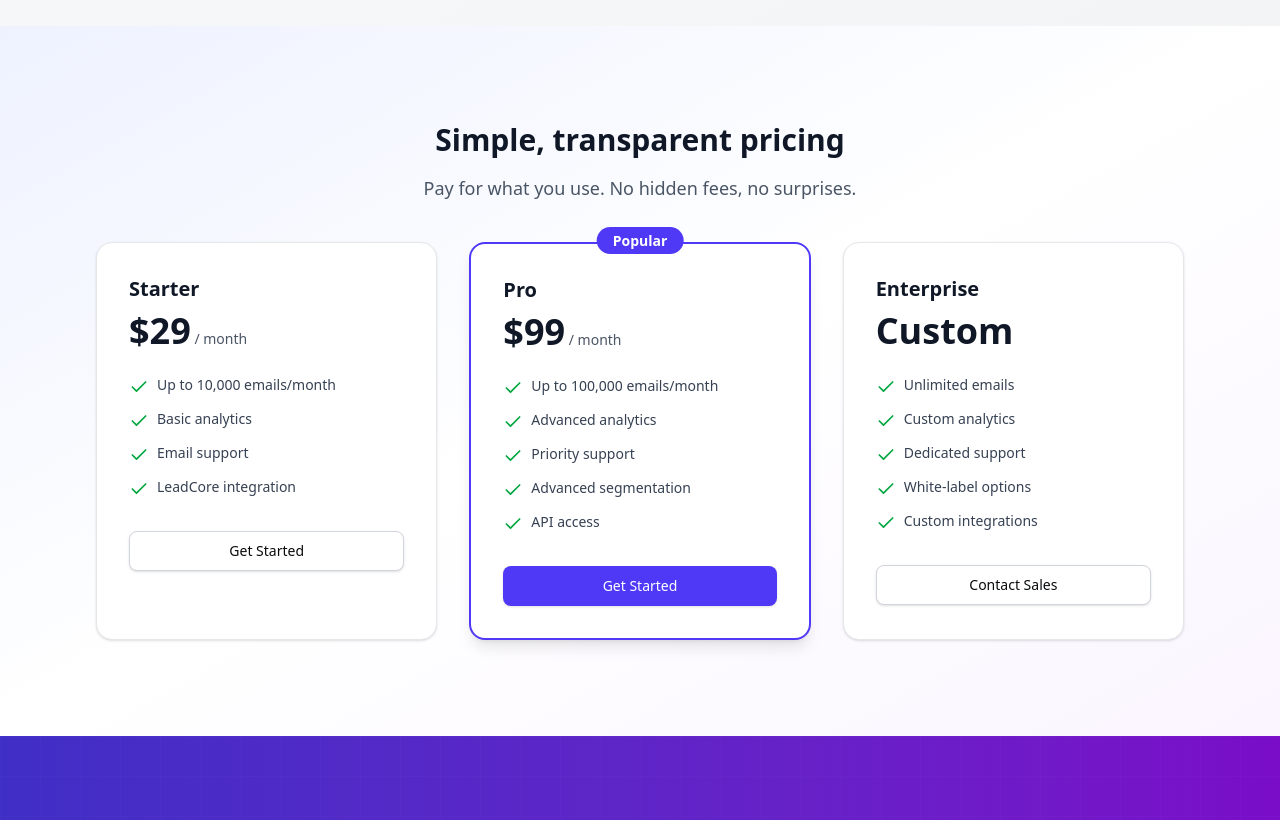
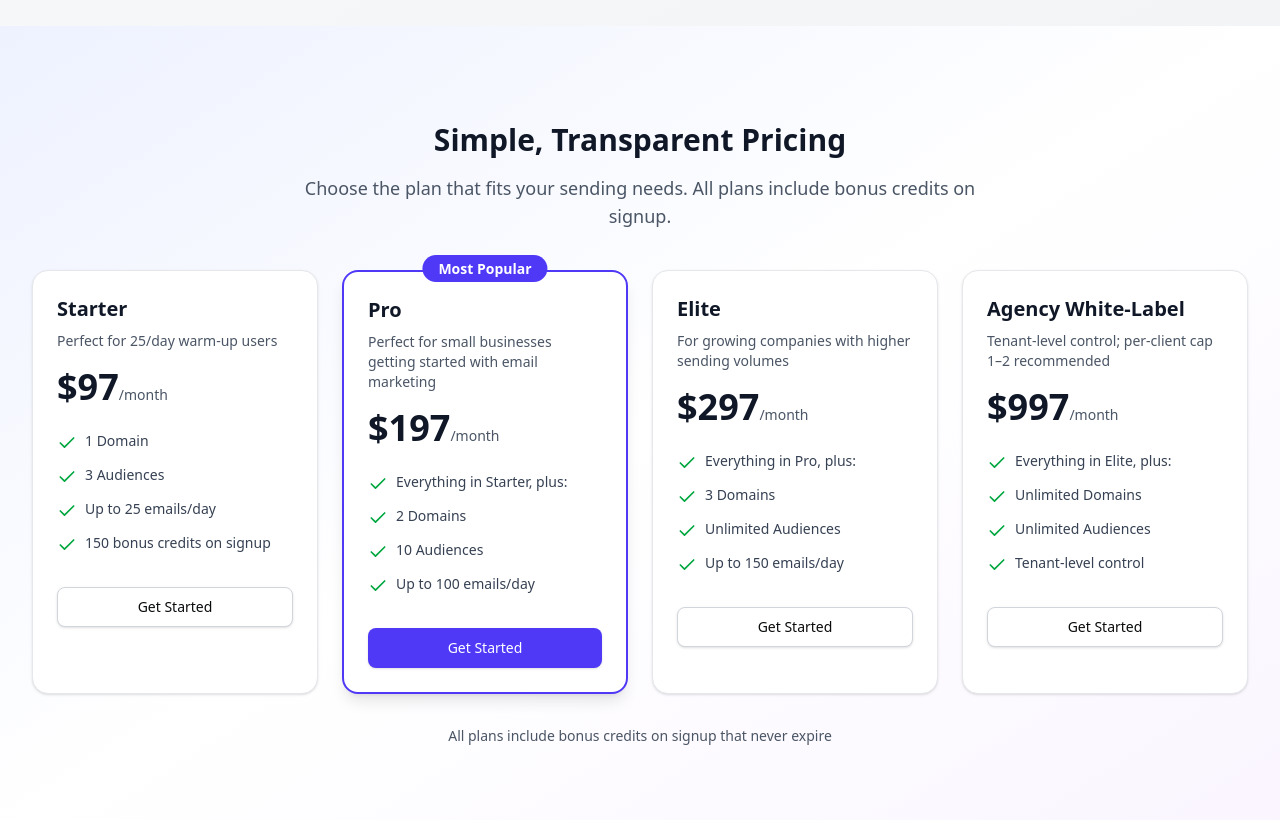
Before and after one commit to vanntrong/lead-core-ai, a Next.js app: page /townsend in a window 1280 px wide. Shown: the part 1960-2780 px from the top of the page. Built offline with nearby package versions, Linux system fonts and the light colour scheme; no server answers; what @bprogress/next would draw is missing.

Commit message:
update link

```diff
--- a/src/app/page.tsx
+++ b/src/app/page.tsx
@@ -1,5 +1,6 @@
 import "@/app/globals.css";
 import {
+	ChevronDown,
 	DollarSign,
 	Globe,
 	MessageSquare,
@@ -13,13 +14,12 @@ import { DemoDialog } from "@/components/demo-dialog";
 import Footer from "@/components/footer";
 import { Button } from "@/components/ui/button";
 import {
-	NavigationMenu,
-	NavigationMenuContent,
-	NavigationMenuItem,
-	NavigationMenuLink,
-	NavigationMenuList,
-	NavigationMenuTrigger,
-} from "@/components/ui/navigation-menu";
+	DropdownMenu,
+	DropdownMenuContent,
+	DropdownMenuItem,
+	DropdownMenuTrigger,
+} from "@/components/ui/dropdown-menu";
+import { EcosystemLinks } from "@/constants/links";
 import { createClient } from "@/lib/supabase/server";
 import { getAdminEmails } from "@/utils/helper";
 
@@ -47,63 +47,44 @@ export default async function Home() {
 							</Link>
 						</div>
 						<div className="hidden items-center space-x-8 md:flex">
-							<NavigationMenu>
-								<NavigationMenuList>
-									<NavigationMenuItem>
-										<NavigationMenuTrigger className="h-auto bg-transparent px-0 font-medium text-gray-600 hover:bg-transparent hover:text-gray-900 data-[state=open]:bg-transparent">
-											Ecosystem
-										</NavigationMenuTrigger>
-										<NavigationMenuContent>
-											<div className="w-48 p-2">
-												<NavigationMenuLink asChild>
-													<Link
-														className="block rounded-md px-3 py-2 text-sm hover:bg-gray-100"
-														href="/"
-													>
-														LeadCore AI
-													</Link>
-												</NavigationMenuLink>
-												<NavigationMenuLink asChild>
-													<Link
-														className="block rounded-md px-3 py-2 text-sm hover:bg-gray-100"
-														href="/townsend"
-													>
-														TownSend
-													</Link>
-												</NavigationMenuLink>
-												<NavigationMenuLink asChild>
-													<a
-														className="block rounded-md px-3 py-2 text-sm hover:bg-gray-100"
-														href="https://townecho.com"
-														rel="noopener noreferrer"
-														target="_blank"
-													>
-														TownEcho
-													</a>
-												</NavigationMenuLink>
-												<NavigationMenuLink asChild>
-													<a
-														className="block rounded-md px-3 py-2 text-sm hover:bg-gray-100"
-														href="https://townpay.com"
-														rel="noopener noreferrer"
-														target="_blank"
-													>
-														TownPay
-													</a>
-												</NavigationMenuLink>
-											</div>
-										</NavigationMenuContent>
-									</NavigationMenuItem>
-								</NavigationMenuList>
-							</NavigationMenu>
+							<DropdownMenu>
+								<DropdownMenuTrigger className="flex items-center gap-1 font-medium text-muted-foreground text-sm transition-colors hover:text-foreground">
+									Ecosystem
+									<ChevronDown className="h-4 w-4" />
+								</DropdownMenuTrigger>
+								<DropdownMenuContent align="start" className="w-64">
+									{EcosystemLinks.map((link) => (
+										<DropdownMenuItem asChild key={link.name}>
+											<Link
+												className="cursor-pointer"
+												href={link.href}
+												rel="noopener noreferrer"
+												target={link.target}
+											>
+												<div className="flex items-center gap-3">
+													<div className="rounded-md bg-indigo-600 p-2">
+														{link.icon}
+													</div>
+													<div>
+														<p className="font-semibold">{link.name}</p>
+														<p className="text-muted-foreground text-sm">
+															{link.description}
+														</p>
+													</div>
+												</div>
+											</Link>
+										</DropdownMenuItem>
+									))}
+								</DropdownMenuContent>
+							</DropdownMenu>
 							<Link
-								className="font-medium text-gray-600 transition-colors duration-200 hover:text-gray-900"
+								className="font-medium text-muted-foreground transition-colors duration-200 hover:text-foreground"
 								href="/pricing"
 							>
 								Pricing
 							</Link>
 							<Link
-								className="font-medium text-gray-600 transition-colors duration-200 hover:text-gray-900"
+								className="font-medium text-muted-foreground transition-colors duration-200 hover:text-foreground"
 								href="/contact"
 							>
 								Contact
--- a/src/app/townsend/page.tsx
+++ b/src/app/townsend/page.tsx
@@ -2,6 +2,7 @@ import "@/app/globals.css";
 import {
 	BarChart3,
 	Check,
+	ChevronDown,
 	Globe,
 	Mail,
 	Shield,
@@ -12,6 +13,13 @@ import {
 import Link from "next/link";
 import Footer from "@/components/footer";
 import { Button } from "@/components/ui/button";
+import {
+	DropdownMenu,
+	DropdownMenuContent,
+	DropdownMenuItem,
+	DropdownMenuTrigger,
+} from "@/components/ui/dropdown-menu";
+import { EcosystemLinks } from "@/constants/links";
 import { createClient } from "@/lib/supabase/server";
 import { getAdminEmails } from "@/utils/helper";
 
@@ -42,17 +50,47 @@ export default async function TownSendPage() {
 							</Link>
 						</div>
 						<div className="hidden items-center space-x-8 md:flex">
+							<DropdownMenu>
+								<DropdownMenuTrigger className="flex items-center gap-1 font-medium text-muted-foreground text-sm transition-colors hover:text-foreground">
+									Ecosystem
+									<ChevronDown className="h-4 w-4" />
+								</DropdownMenuTrigger>
+								<DropdownMenuContent align="start" className="w-64">
+									{EcosystemLinks.map((link) => (
+										<DropdownMenuItem asChild key={link.name}>
+											<Link
+												className="cursor-pointer"
+												href={link.href}
+												rel="noopener noreferrer"
+												target={link.target}
+											>
+												<div className="flex items-center gap-3">
+													<div className="rounded-md bg-indigo-600 p-2">
+														{link.icon}
+													</div>
+													<div>
+														<p className="font-semibold">{link.name}</p>
+														<p className="text-muted-foreground text-sm">
+															{link.description}
+														</p>
+													</div>
+												</div>
+											</Link>
+										</DropdownMenuItem>
+									))}
+								</DropdownMenuContent>
+							</DropdownMenu>
 							<Link
-								className="font-medium text-gray-600 transition-colors duration-200 hover:text-gray-900"
-								href="/"
-							>
-								LeadCore AI
-							</Link>
-							<Link
-								className="font-medium text-gray-600 transition-colors duration-200 hover:text-gray-900"
+								className="font-medium text-muted-foreground transition-colors duration-200 hover:text-foreground"
 								href="/pricing"
 							>
 								Pricing
+							</Link>
+							<Link
+								className="font-medium text-muted-foreground transition-colors duration-200 hover:text-foreground"
+								href="/contact"
+							>
+								Contact
 							</Link>
 							<div className="flex items-center gap-x-3">
 								{!user ? (
@@ -342,43 +380,47 @@ export default async function TownSendPage() {
 
 			{/* Pricing Section */}
 			<section className="bg-gradient-to-br from-indigo-50 via-white to-purple-50 py-24">
-				<div className="mx-auto max-w-6xl px-4 sm:px-6 lg:px-8">
+				<div className="mx-auto max-w-7xl px-4 sm:px-6 lg:px-8">
 					<div className="mb-10 text-center">
 						<h2 className="mb-4 font-bold text-3xl text-gray-900">
-							Simple, transparent pricing
+							Simple, Transparent Pricing
 						</h2>
 						<p className="mx-auto max-w-2xl text-gray-600 text-lg">
-							Pay for what you use. No hidden fees, no surprises.
+							Choose the plan that fits your sending needs. All plans include
+							bonus credits on signup.
 						</p>
 					</div>
 
-					<div className="grid grid-cols-1 gap-8 md:grid-cols-3">
+					<div className="grid grid-cols-1 gap-6 md:grid-cols-2 lg:grid-cols-4">
 						{/* Starter Plan */}
-						<div className="rounded-2xl border border-gray-200 bg-white p-8 shadow-sm transition-all duration-300 hover:shadow-lg">
+						<div className="rounded-2xl border border-gray-200 bg-white p-6 shadow-sm transition-all duration-300 hover:shadow-lg">
 							<h3 className="mb-2 font-bold text-gray-900 text-xl">Starter</h3>
+							<p className="mb-4 text-gray-600 text-sm">
+								Perfect for 25/day warm-up users
+							</p>
 							<div className="mb-6">
-								<span className="font-bold text-4xl text-gray-900">$29</span>
-								<span className="text-gray-600 text-sm"> / month</span>
+								<span className="font-bold text-4xl text-gray-900">$97</span>
+								<span className="text-gray-600 text-sm">/month</span>
 							</div>
 							<ul className="mb-8 space-y-3">
 								<li className="flex items-start">
 									<Check className="mt-0.5 mr-2 h-5 w-5 shrink-0 text-green-600" />
+									<span className="text-gray-700 text-sm">1 Domain</span>
+								</li>
+								<li className="flex items-start">
+									<Check className="mt-0.5 mr-2 h-5 w-5 shrink-0 text-green-600" />
+									<span className="text-gray-700 text-sm">3 Audiences</span>
+								</li>
+								<li className="flex items-start">
+									<Check className="mt-0.5 mr-2 h-5 w-5 shrink-0 text-green-600" />
 									<span className="text-gray-700 text-sm">
-										Up to 10,000 emails/month
+										Up to 25 emails/day
 									</span>
 								</li>
 								<li className="flex items-start">
 									<Check className="mt-0.5 mr-2 h-5 w-5 shrink-0 text-green-600" />
-									<span className="text-gray-700 text-sm">Basic analytics</span>
-								</li>
-								<li className="flex items-start">
-									<Check className="mt-0.5 mr-2 h-5 w-5 shrink-0 text-green-600" />
-									<span className="text-gray-700 text-sm">Email support</span>
-								</li>
-								<li className="flex items-start">
-									<Check className="mt-0.5 mr-2 h-5 w-5 shrink-0 text-green-600" />
 									<span className="text-gray-700 text-sm">
-										LeadCore integration
+										150 bonus credits on signup
 									</span>
 								</li>
 							</ul>
@@ -394,45 +436,41 @@ export default async function TownSendPage() {
 						</div>
 
 						{/* Pro Plan */}
-						<div className="relative rounded-2xl border-2 border-indigo-600 bg-white p-8 shadow-lg">
+						<div className="relative rounded-2xl border-2 border-indigo-600 bg-white p-6 shadow-lg">
 							<div className="-top-4 -translate-x-1/2 absolute left-1/2 transform">
 								<span className="rounded-full bg-indigo-600 px-4 py-1 font-semibold text-sm text-white">
-									Popular
+									Most Popular
 								</span>
 							</div>
 							<h3 className="mb-2 font-bold text-gray-900 text-xl">Pro</h3>
+							<p className="mb-4 text-gray-600 text-sm">
+								Perfect for small businesses getting started with email
+								marketing
+							</p>
 							<div className="mb-6">
-								<span className="font-bold text-4xl text-gray-900">$99</span>
-								<span className="text-gray-600 text-sm"> / month</span>
+								<span className="font-bold text-4xl text-gray-900">$197</span>
+								<span className="text-gray-600 text-sm">/month</span>
 							</div>
 							<ul className="mb-8 space-y-3">
 								<li className="flex items-start">
 									<Check className="mt-0.5 mr-2 h-5 w-5 shrink-0 text-green-600" />
 									<span className="text-gray-700 text-sm">
-										Up to 100,000 emails/month
+										Everything in Starter, plus:
 									</span>
 								</li>
 								<li className="flex items-start">
 									<Check className="mt-0.5 mr-2 h-5 w-5 shrink-0 text-green-600" />
-									<span className="text-gray-700 text-sm">
-										Advanced analytics
-									</span>
+									<span className="text-gray-700 text-sm">2 Domains</span>
+								</li>
+								<li className="flex items-start">
+									<Check className="mt-0.5 mr-2 h-5 w-5 shrink-0 text-green-600" />
+									<span className="text-gray-700 text-sm">10 Audiences</span>
 								</li>
 								<li className="flex items-start">
 									<Check className="mt-0.5 mr-2 h-5 w-5 shrink-0 text-green-600" />
 									<span className="text-gray-700 text-sm">
-										Priority support
+										Up to 100 emails/day
 									</span>
-								</li>
-								<li className="flex items-start">
-									<Check className="mt-0.5 mr-2 h-5 w-5 shrink-0 text-green-600" />
-									<span className="text-gray-700 text-sm">
-										Advanced segmentation
-									</span>
-								</li>
-								<li className="flex items-start">
-									<Check className="mt-0.5 mr-2 h-5 w-5 shrink-0 text-green-600" />
-									<span className="text-gray-700 text-sm">API access</span>
 								</li>
 							</ul>
 							<Button
@@ -449,51 +487,104 @@ export default async function TownSendPage() {
 							</Button>
 						</div>
 
-						{/* Enterprise Plan */}
-						<div className="rounded-2xl border border-gray-200 bg-white p-8 shadow-sm transition-all duration-300 hover:shadow-lg">
-							<h3 className="mb-2 font-bold text-gray-900 text-xl">
-								Enterprise
-							</h3>
+						{/* Elite Plan */}
+						<div className="rounded-2xl border border-gray-200 bg-white p-6 shadow-sm transition-all duration-300 hover:shadow-lg">
+							<h3 className="mb-2 font-bold text-gray-900 text-xl">Elite</h3>
+							<p className="mb-4 text-gray-600 text-sm">
+								For growing companies with higher sending volumes
+							</p>
 							<div className="mb-6">
-								<span className="font-bold text-4xl text-gray-900">Custom</span>
+								<span className="font-bold text-4xl text-gray-900">$297</span>
+								<span className="text-gray-600 text-sm">/month</span>
 							</div>
 							<ul className="mb-8 space-y-3">
 								<li className="flex items-start">
 									<Check className="mt-0.5 mr-2 h-5 w-5 shrink-0 text-green-600" />
 									<span className="text-gray-700 text-sm">
-										Unlimited emails
+										Everything in Pro, plus:
+									</span>
+								</li>
+								<li className="flex items-start">
+									<Check className="mt-0.5 mr-2 h-5 w-5 shrink-0 text-green-600" />
+									<span className="text-gray-700 text-sm">3 Domains</span>
+								</li>
+								<li className="flex items-start">
+									<Check className="mt-0.5 mr-2 h-5 w-5 shrink-0 text-green-600" />
+									<span className="text-gray-700 text-sm">
+										Unlimited Audiences
 									</span>
 								</li>
 								<li className="flex items-start">
 									<Check className="mt-0.5 mr-2 h-5 w-5 shrink-0 text-green-600" />
 									<span className="text-gray-700 text-sm">
-										Custom analytics
+										Up to 150 emails/day
+									</span>
+								</li>
+							</ul>
+							<Button asChild className="w-full rounded-lg" variant="outline">
+								<a
+									href="https://www.mailtown.io"
+									rel="noopener noreferrer"
+									target="_blank"
+								>
+									Get Started
+								</a>
+							</Button>
+						</div>
+
+						{/* Agency White-Label Plan */}
+						<div className="rounded-2xl border border-gray-200 bg-white p-6 shadow-sm transition-all duration-300 hover:shadow-lg">
+							<h3 className="mb-2 font-bold text-gray-900 text-xl">
+								Agency White-Label
+							</h3>
+							<p className="mb-4 text-gray-600 text-sm">
+								Tenant-level control; per-client cap 1–2 recommended
+							</p>
+							<div className="mb-6">
+								<span className="font-bold text-4xl text-gray-900">$997</span>
+								<span className="text-gray-600 text-sm">/month</span>
+							</div>
+							<ul className="mb-8 space-y-3">
+								<li className="flex items-start">
+									<Check className="mt-0.5 mr-2 h-5 w-5 shrink-0 text-green-600" />
+									<span className="text-gray-700 text-sm">
+										Everything in Elite, plus:
 									</span>
 								</li>
 								<li className="flex items-start">
 									<Check className="mt-0.5 mr-2 h-5 w-5 shrink-0 text-green-600" />
 									<span className="text-gray-700 text-sm">
-										Dedicated support
+										Unlimited Domains
 									</span>
 								</li>
 								<li className="flex items-start">
 									<Check className="mt-0.5 mr-2 h-5 w-5 shrink-0 text-green-600" />
 									<span className="text-gray-700 text-sm">
-										White-label options
+										Unlimited Audiences
 									</span>
 								</li>
 								<li className="flex items-start">
 									<Check className="mt-0.5 mr-2 h-5 w-5 shrink-0 text-green-600" />
 									<span className="text-gray-700 text-sm">
-										Custom integrations
+										Tenant-level control
 									</span>
 								</li>
 							</ul>
 							<Button asChild className="w-full rounded-lg" variant="outline">
-								<Link href="/contact">Contact Sales</Link>
+								<a
+									href="https://www.mailtown.io"
+									rel="noopener noreferrer"
+									target="_blank"
+								>
+									Get Started
+								</a>
 							</Button>
 						</div>
 					</div>
+
+					<p className="mt-8 text-center text-gray-600 text-sm">
+						All plans include bonus credits on signup that never expire
+					</p>
 				</div>
 			</section>
 
--- /dev/null
+++ b/src/constants/links.tsx
@@ -0,0 +1,32 @@
+import { CreditCard, MessageCircle, Send, Users } from "lucide-react";
+
+export const EcosystemLinks = [
+    {
+        name: "LeadCore AI",
+        description: "Find your next customer",
+        href: "/",
+        icon: <Users className="h-4 w-4" color="white" />,
+        target: "_self",
+    },
+    {
+        name: "TownSend",
+        description: "Cold email outreach platform",
+        href: "/townsend",
+        icon: <Send className="h-4 w-4" color="white" />,
+        target: "_blank",
+    },
+    {
+        name: "TownEcho",
+        description: "Social media management",
+        href: "https://www.townecho.io/",
+        icon: <MessageCircle className="h-4 w-4" color="white" />,
+        target: "_blank",
+    },
+    {
+        name: "TownPay",
+        description: "Payment processing for agencies",
+        href: "https://www.townpay.io/",
+        icon: <CreditCard className="h-4 w-4" color="white" />,
+        target: "_blank",
+    },
+];
```
